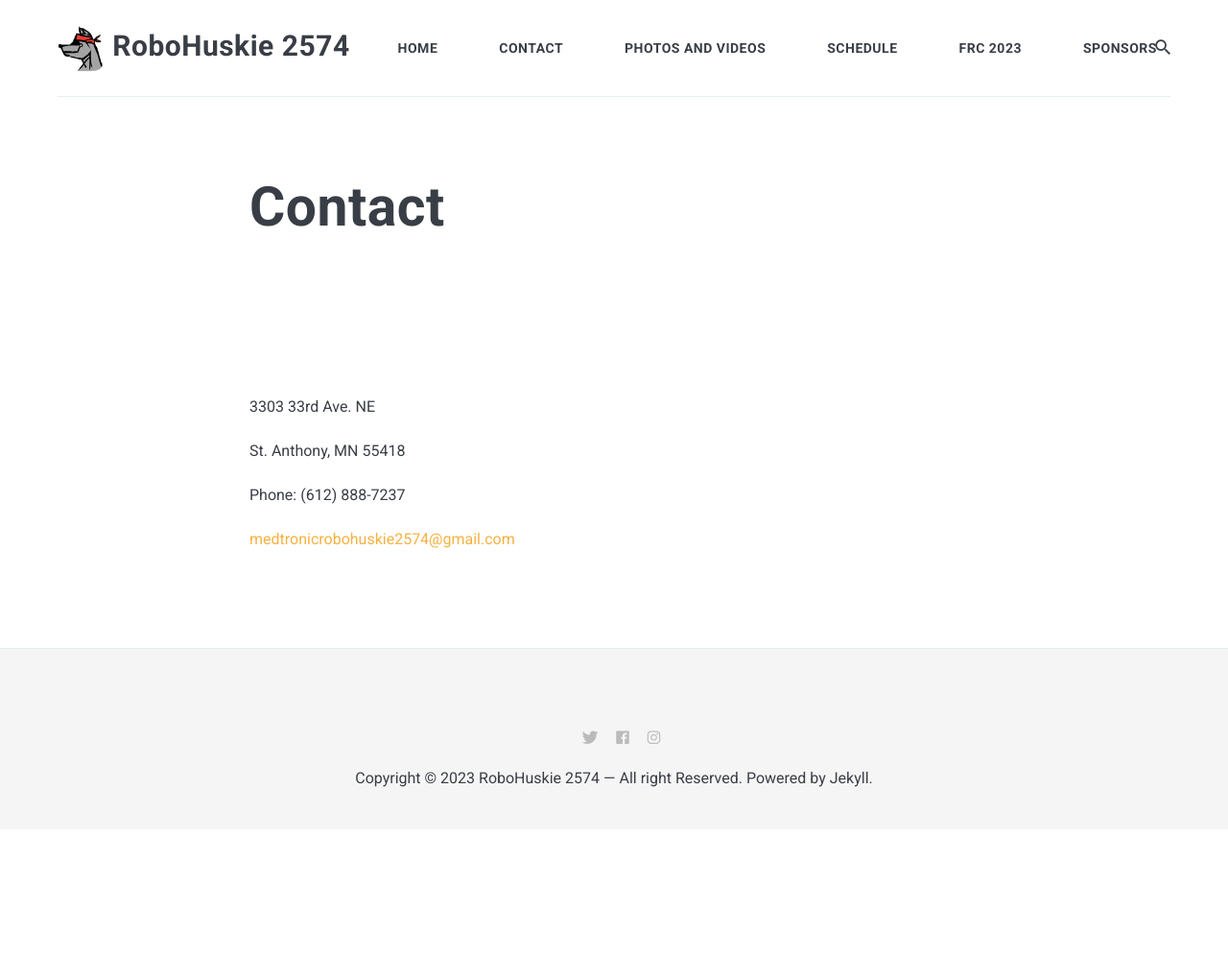
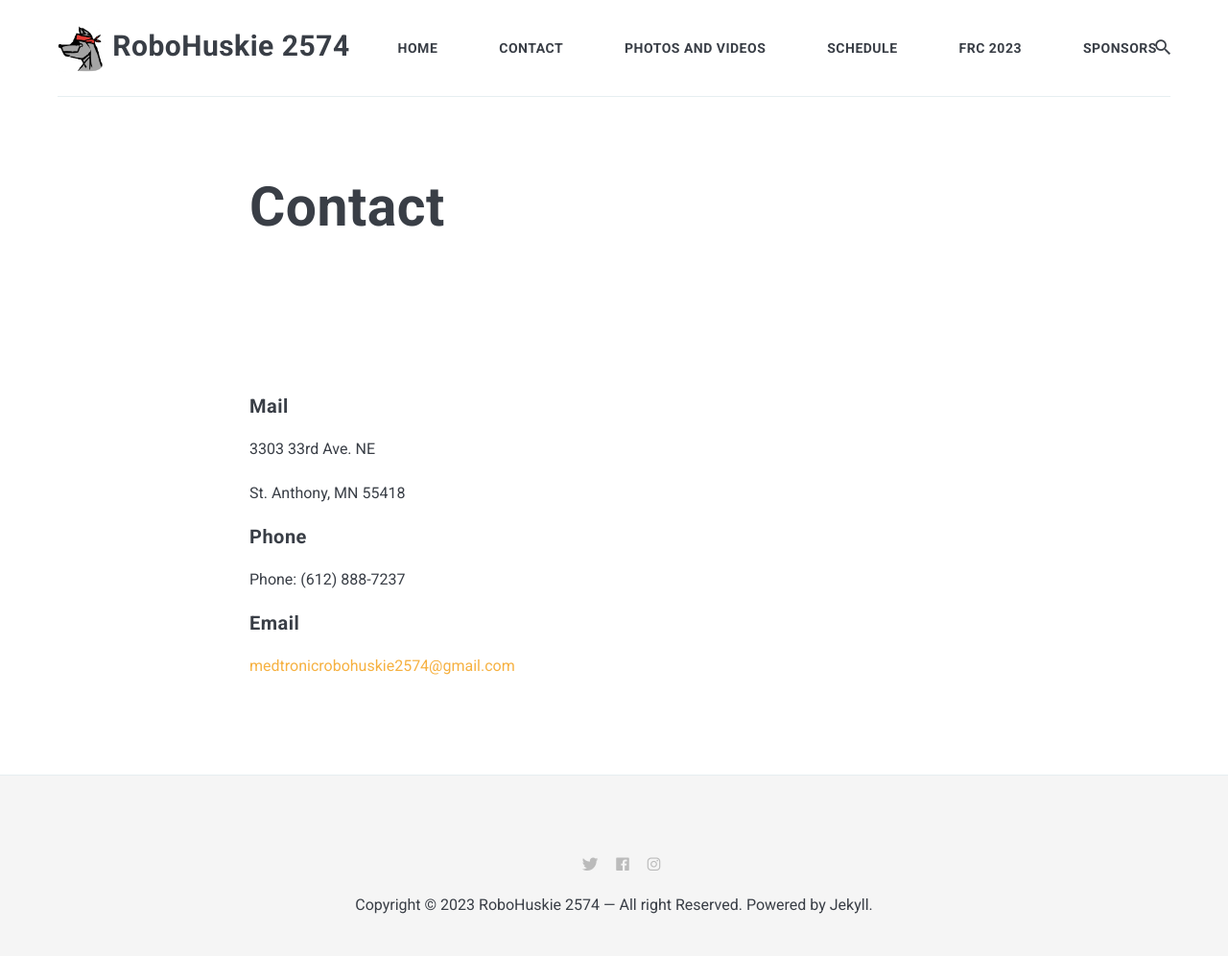
Before and after one commit to Robohuskie2574/Robohuskie2574.github.io, a Jekyll site: the page built from _pages/Contact.md, in a window 1280 px wide. Shown: the whole page at 96% size. Built offline with Jekyll 4.4.1, drawn with Linux system fonts in a browser that asks for light colours; nearby versions of some CDN libraries; before the commit the page ends 900 px from its top, so only the background shows below that.

Commit message:
Update Contact.md

```diff
--- a/_pages/Contact.md
+++ b/_pages/Contact.md
@@ -4,10 +4,15 @@ title: Contact
 permalink: /Contact/
 ---
 
+#### Mail
 3303 33rd Ave. NE
 
 St. Anthony, MN 55418
 
+#### Phone
+
 Phone: (612) 888-7237
 
+#### Email
+
 <medtronicrobohuskie2574@gmail.com>
```
